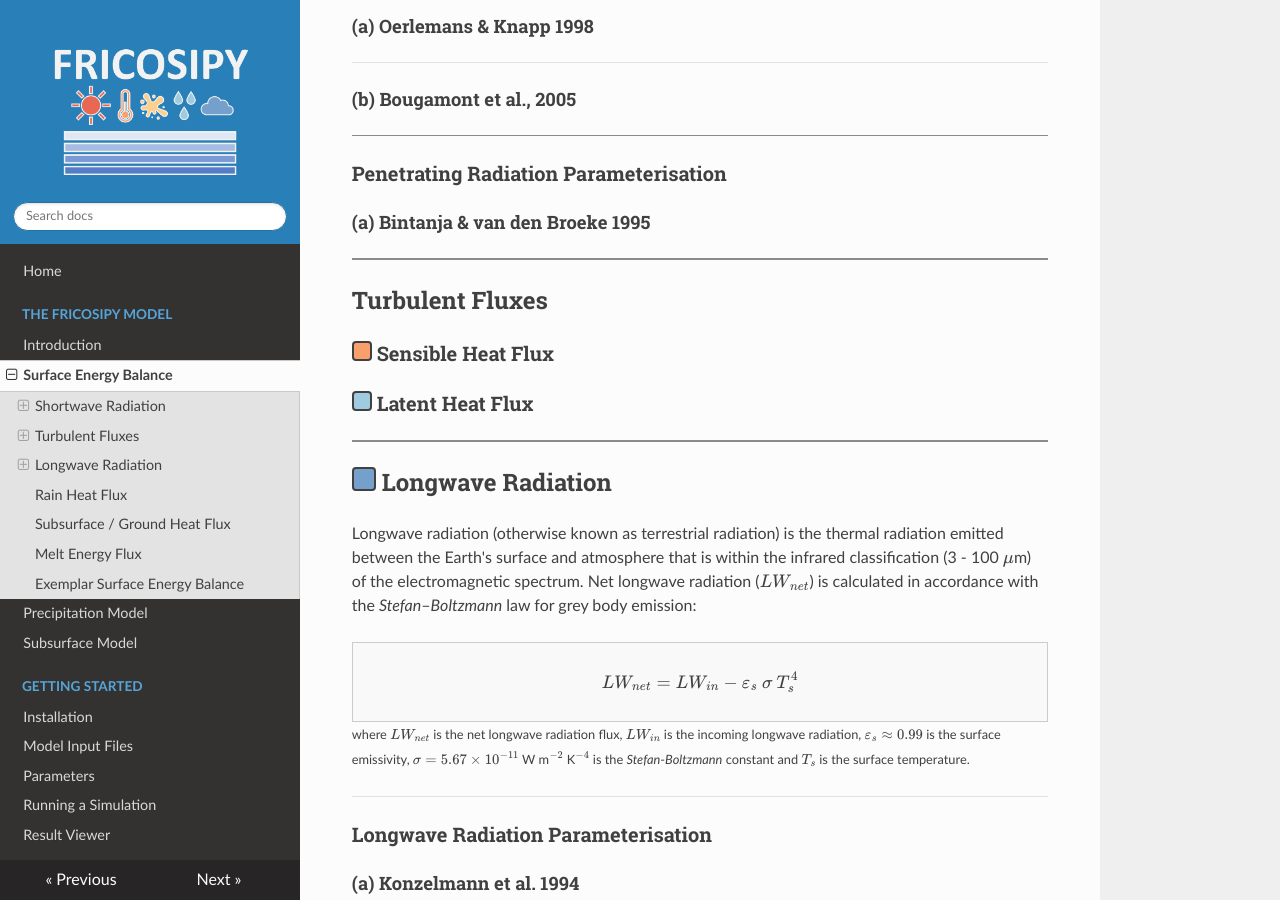
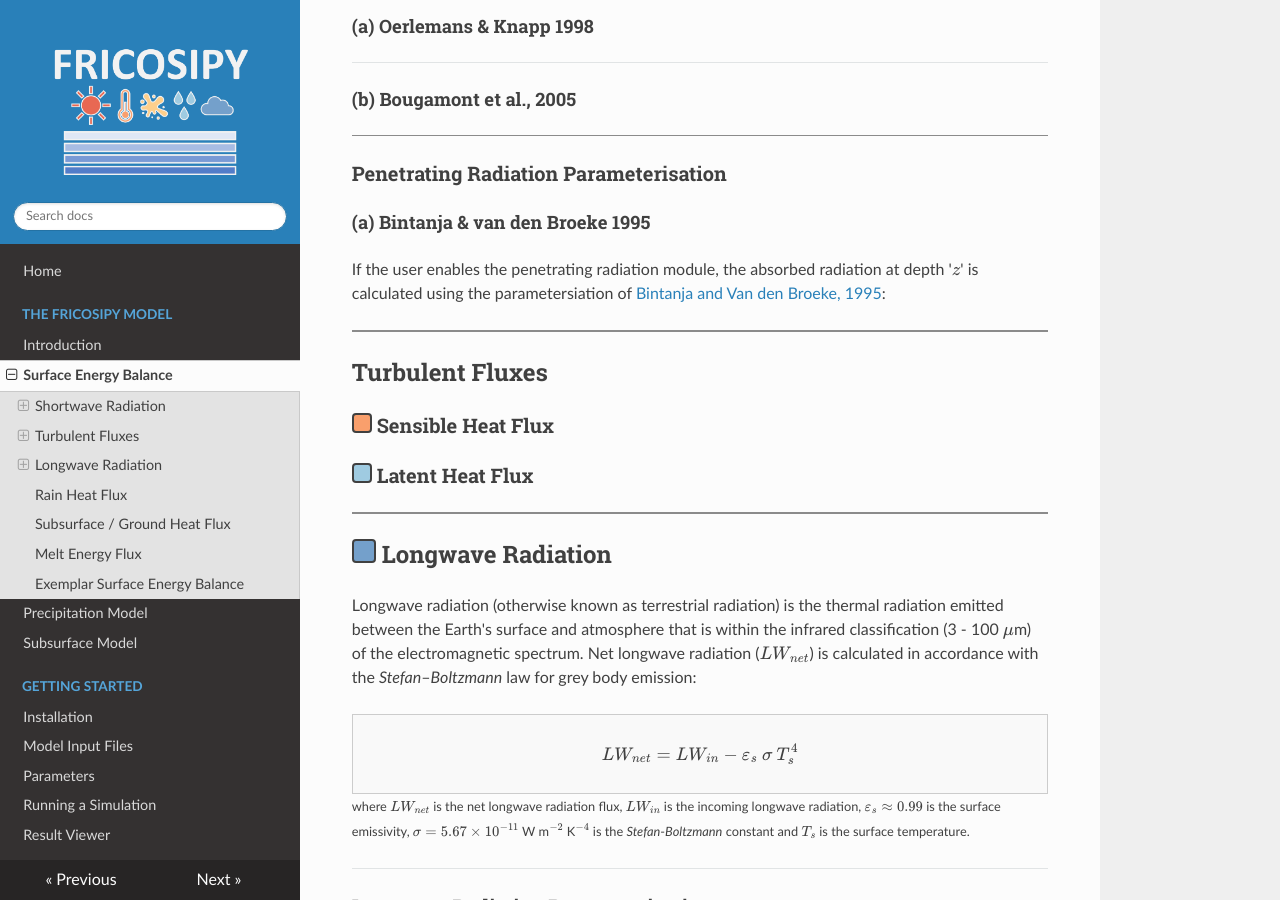
Before and after one commit to MarcusGastaldello/FRICOSIPY, an MkDocs documentation site: the page built from docs/surface_energy_balance.md, in a window 1280 px wide and 900 px high, scrolled down 2105 px. Built offline with MkDocs 1.6.1, drawn with Linux system fonts in a browser that asks for light colours; nearby versions of some CDN libraries.

Commit message:
Update surface_energy_balance.md

```diff
--- a/docs/surface_energy_balance.md
+++ b/docs/surface_energy_balance.md
@@ -77,6 +77,8 @@ The net shortwave radiation ($SW_{net}$) entering the energy balance is calculat
 ### Penetrating Radiation Parameterisation
 
 #### (a) Bintanja & van den Broeke 1995
+
+If the user enables the penetrating radiation module, the absorbed radiation at depth '$z$' is calculated using the parametersiation of [Bintanja and Van den Broeke, 1995](https://doi.org/10.1175/1520-0450(1995)034%3C0902:TSEBOA%3E2.0.CO;2):
 
 <hr style="height:2px; background-color:#8b8b8b; border:none;" />
 
```
